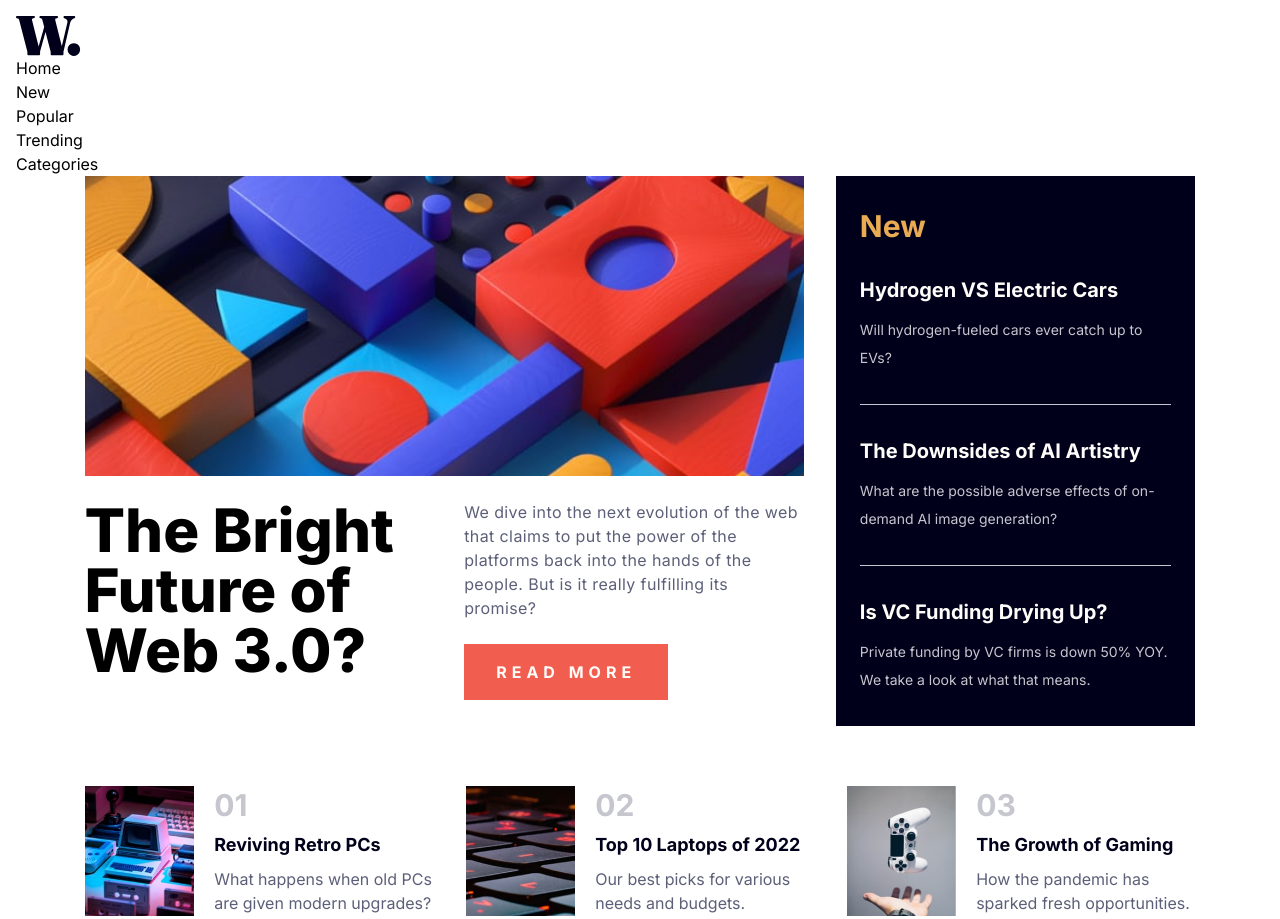
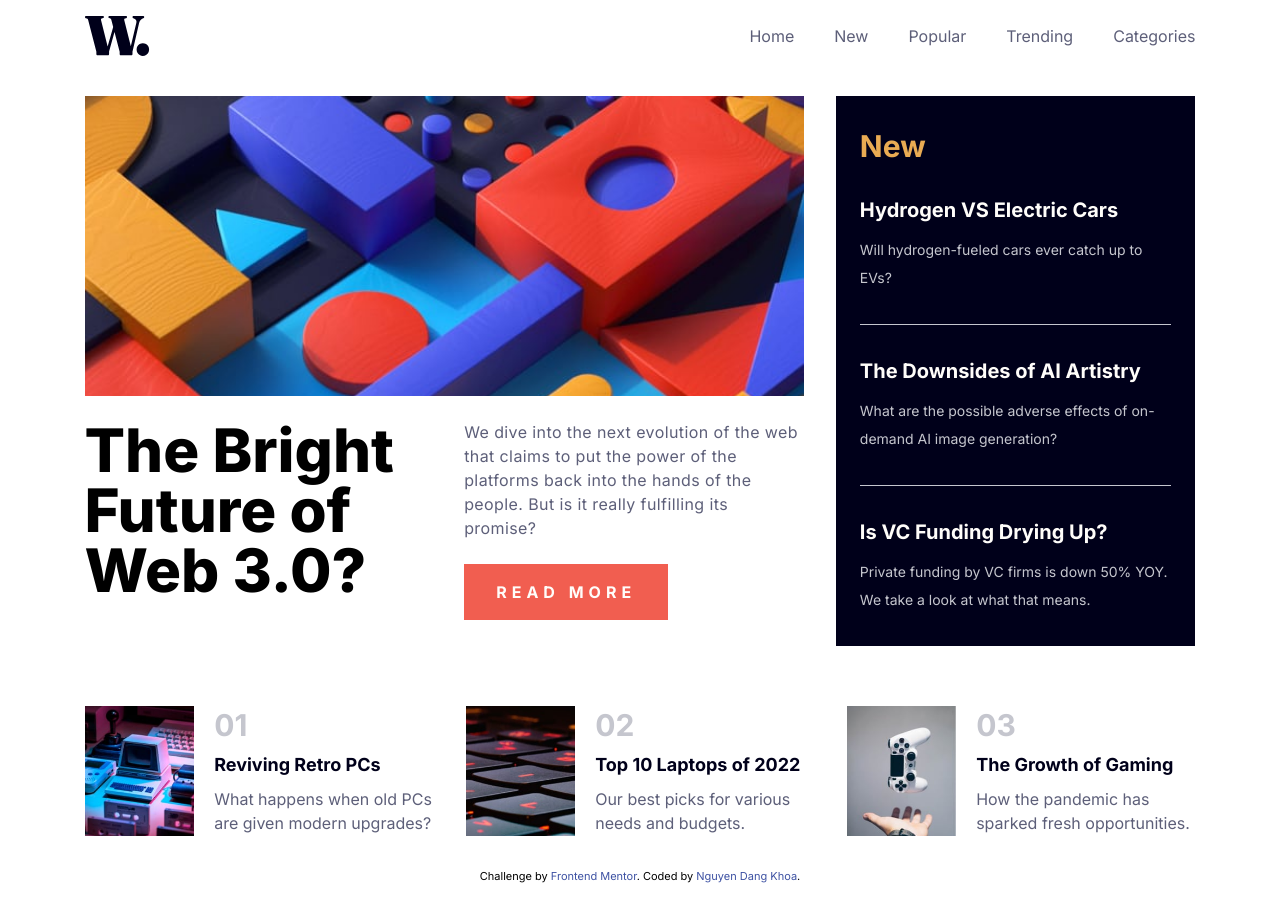
Before and after one commit to dangkhoa1195/news-homepage, a website: page dist/index.html in a window 1280 px wide. Shown: the top 919 px of the page. Drawn offline with Linux system fonts and the light colour scheme.

Commit message:
update navbar desktop

```diff
--- a/dist/index.html
+++ b/dist/index.html
@@ -27,25 +27,37 @@
     </style>
   </head>
 
-  <body class="p-4">
+  <body class="grid min-h-screen place-content-center p-4">
     <header id="header">
-      <nav class="">
-        <div class="">
-          <img src="./assets/images/logo.svg" alt="logo" />
+      <nav class="flex flex-row items-center justify-center">
+        <div class="basis-1/2">
+          <a href="#" class=""
+            ><img src="./assets/images/logo.svg" alt="logo"
+          /></a>
         </div>
-        <ul class="">
-          <li><a href="#" class="">Home</a></li>
-          <li><a href="#" class="">New</a></li>
-          <li><a href="#" class="">Popular</a></li>
-          <li><a href="#" class="">Trending</a></li>
-          <li><a href="#" class="">Categories</a></li>
+        <ul
+          class="flex basis-1/2 flex-row justify-end gap-10 text-dark-grayish-blue"
+        >
+          <li>
+            <a href="#" class="transition hover:text-soft-orange">Home</a>
+          </li>
+          <li><a href="#" class="transition hover:text-soft-orange">New</a></li>
+          <li>
+            <a href="#" class="transition hover:text-soft-orange">Popular</a>
+          </li>
+          <li>
+            <a href="#" class="transition hover:text-soft-orange">Trending</a>
+          </li>
+          <li>
+            <a href="#" class="transition hover:text-soft-orange">Categories</a>
+          </li>
         </ul>
       </nav>
     </header>
     <!-- End header -->
-    <main id="main ">
+    <main id="main">
       <div
-        class="wrapper md:mx-auto md:grid md:max-w-[1111px] md:grid-cols-[2fr_1fr] md:place-content-center md:gap-x-8"
+        class="wrapper mt-10 md:mx-auto md:grid md:max-w-[1111px] md:grid-cols-[2fr_1fr] md:place-content-center md:gap-x-8"
       >
         <section class="mb-[60px]">
           <div
```
Also changed, not shown: dist/output.css.
